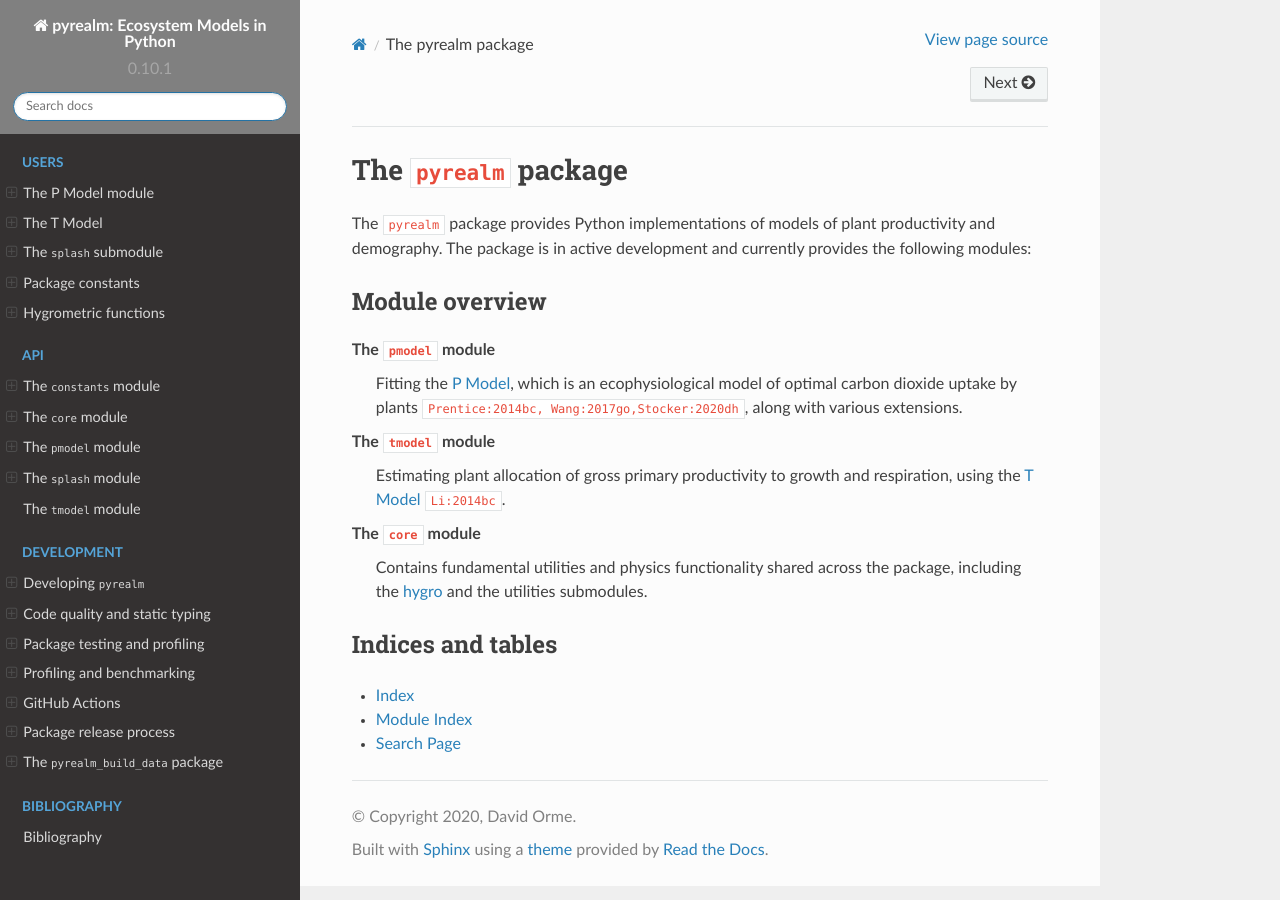
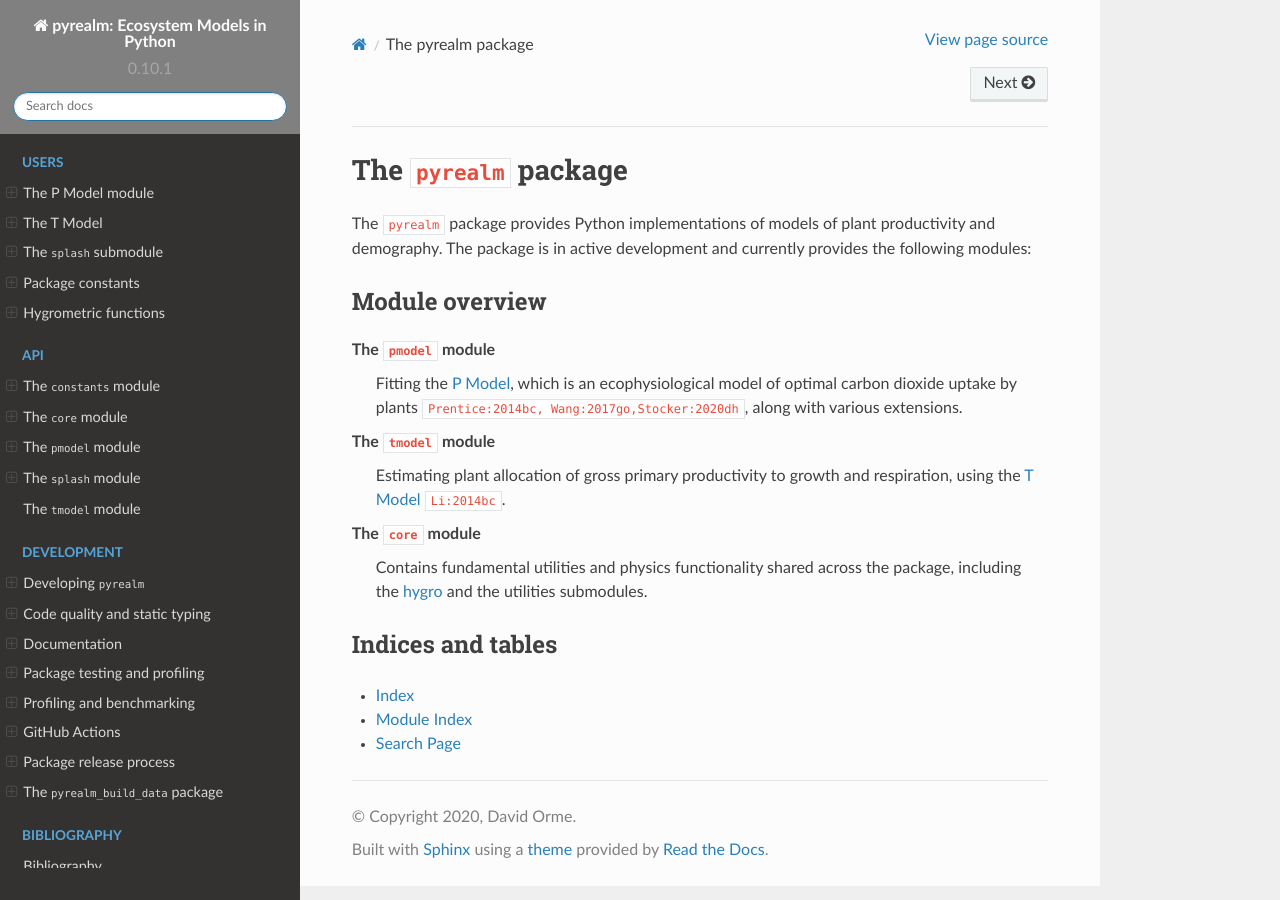
Before and after one commit to ImperialCollegeLondon/pyrealm, a Sphinx documentation site: the page built from docs/source/index.md, in a window 1280 px wide. Built offline with Sphinx 7.4.7 and the Read the Docs theme 2.0.0, drawn with Linux system fonts in a browser that asks for light colours; cross-references to code outside the pages are shown as plain code; the version number is read from the project's files by our own code.

Commit message:
Adding documentation page to toc

```diff
--- a/docs/source/_toc.yml
+++ b/docs/source/_toc.yml
@@ -39,6 +39,7 @@ subtrees:
   entries:
   - file: development/overview.md
   - file: development/code_qa_and_typing.md
+  - file: development/documentation.md
   - file: development/code_testing.md
   - file: development/profiling_and_benchmarking.md
   - file: development/github_actions.md
```
